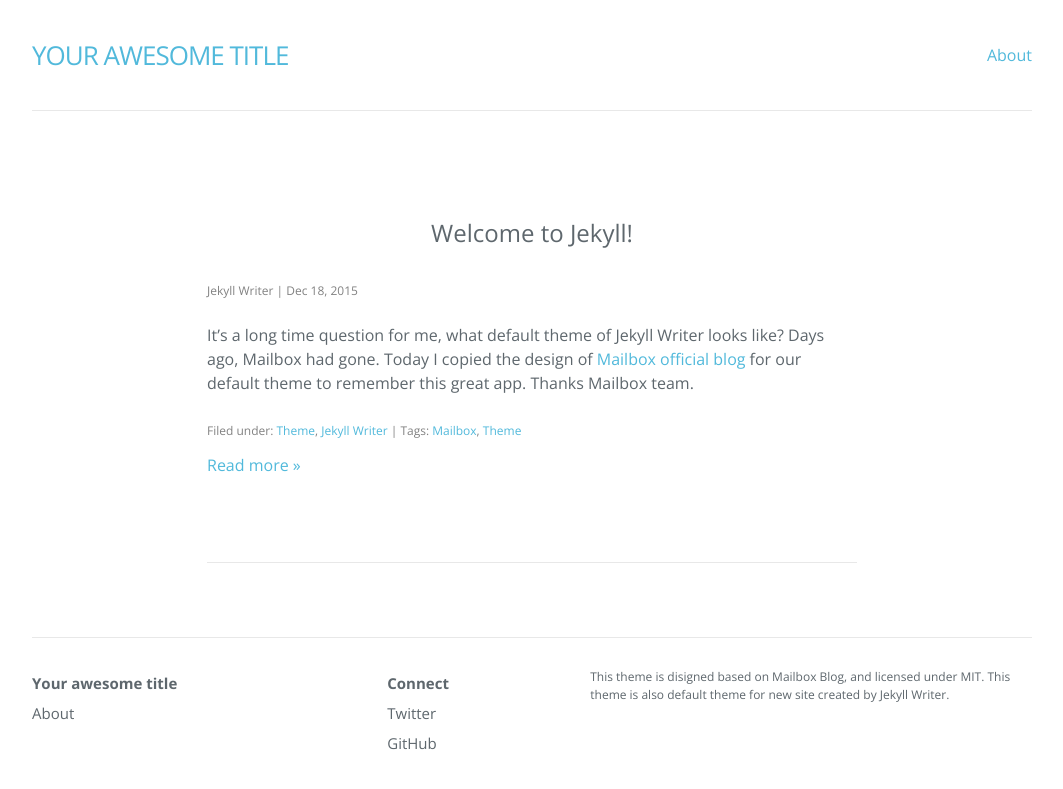
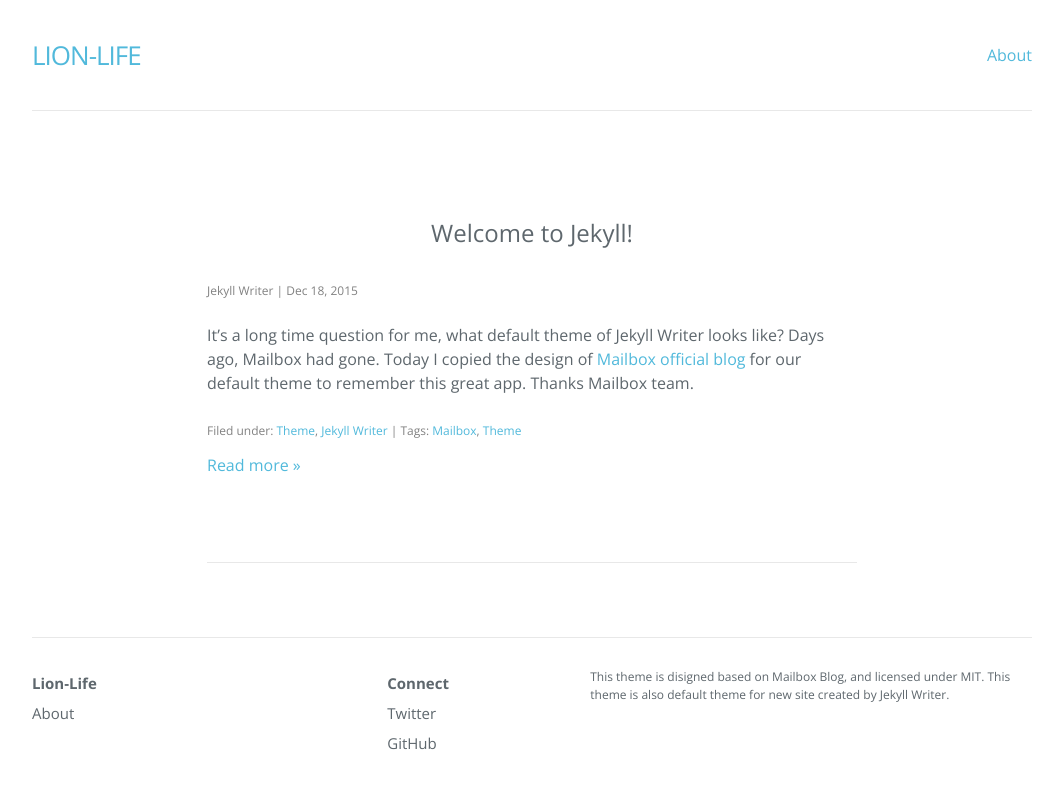
Before and after one commit to lion-life/lionslife, a Jekyll site: the page built from index.html, in a window 1280 px wide. Shown: the top 789 px of the page, without its empty margins (108-1171 px from the left). Built offline with Jekyll 4.4.1, drawn with Linux system fonts in a browser that asks for light colours; nearby versions of some CDN libraries; the list of posts is cut into pages by our own code.

Commit message:
Update Configuration

```diff
--- a/_config.yml
+++ b/_config.yml
@@ -1,21 +1,15 @@
-# Welcome to Jekyll!
-#
-# This config file is meant for settings that affect your whole blog, values
-# which you are expected to set up once and rarely need to edit after that.
-# For technical reasons, this file is *NOT* reloaded automatically when you use
-# 'jekyll serve'. If you change this file, please restart the server process.
-
-# Site settings
-title: Your awesome title
+# Created by Jekyll Writer
+title: Lion-Life
 author: Jekyll Writer
-description: > # this means to ignore newlines until "baseurl:"
-  This theme is disigned based on Mailbox Blog, and licensed under MIT.
-  This theme is also default theme for new site created by Jekyll Writer.
-permalink: /:year/:month/:day/:title/
+description: >
+  This theme is disigned based on Mailbox Blog, and licensed under MIT. This
+  theme is also default theme for new site created by Jekyll Writer.
+permalink: '/:year/:month/:day/:title/'
 paginate: 6
-paginate_path: "/page/:num/"
+paginate_path: '/page/:num/'
 twitter_username: jekyllwriter
-github_username:  jekyllwriter
-gems: [jekyll-paginate]
+github_username: jekyllwriter
+gems:
+  - jekyll-paginate
 markdown: kramdown
-baseurl: "/lionslife"
+baseurl: /lionslife
```
